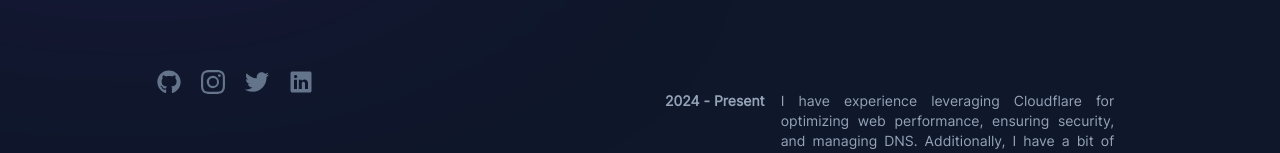
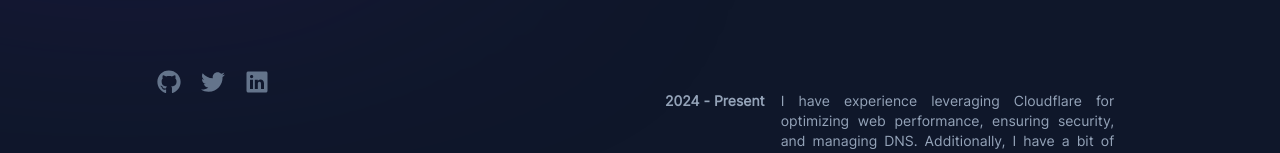
Before and after one commit to professor-12/Emmanuel-sPortfolio, a Next.js app: page / in a window 1280 px wide. Shown: the part 570-723 px from the top of the page. Built offline with nearby package versions, Linux system fonts and the light colour scheme.

Commit message:
Edit contact section

```diff
--- a/components/Footer.tsx
+++ b/components/Footer.tsx
@@ -12,15 +12,7 @@ const Footer = () => {
             <Link
                 target="_blank"
                 href={
-                    "https://www.instagram.com/pr.ofessor6702?igsh=MXJ0c25qYWNpaDRy"
-                }
-            >
-                <BsInstagram className="text-2xl text-slate-500 cursor-pointer hover:text-white" />
-            </Link>
-            <Link
-                target="_blank"
-                href={
-                    "https://twitter.com/BadejoEmma56434?t=YMS4ylFRRXrL_HaDuP05yA&s=09"
+                    "https://www.linkedin.com/in/badejo-emmanuel-890414293/"
                 }
             >
                 <FaTwitter className="text-2xl text-slate-500 cursor-pointer hover:text-white" />
```
